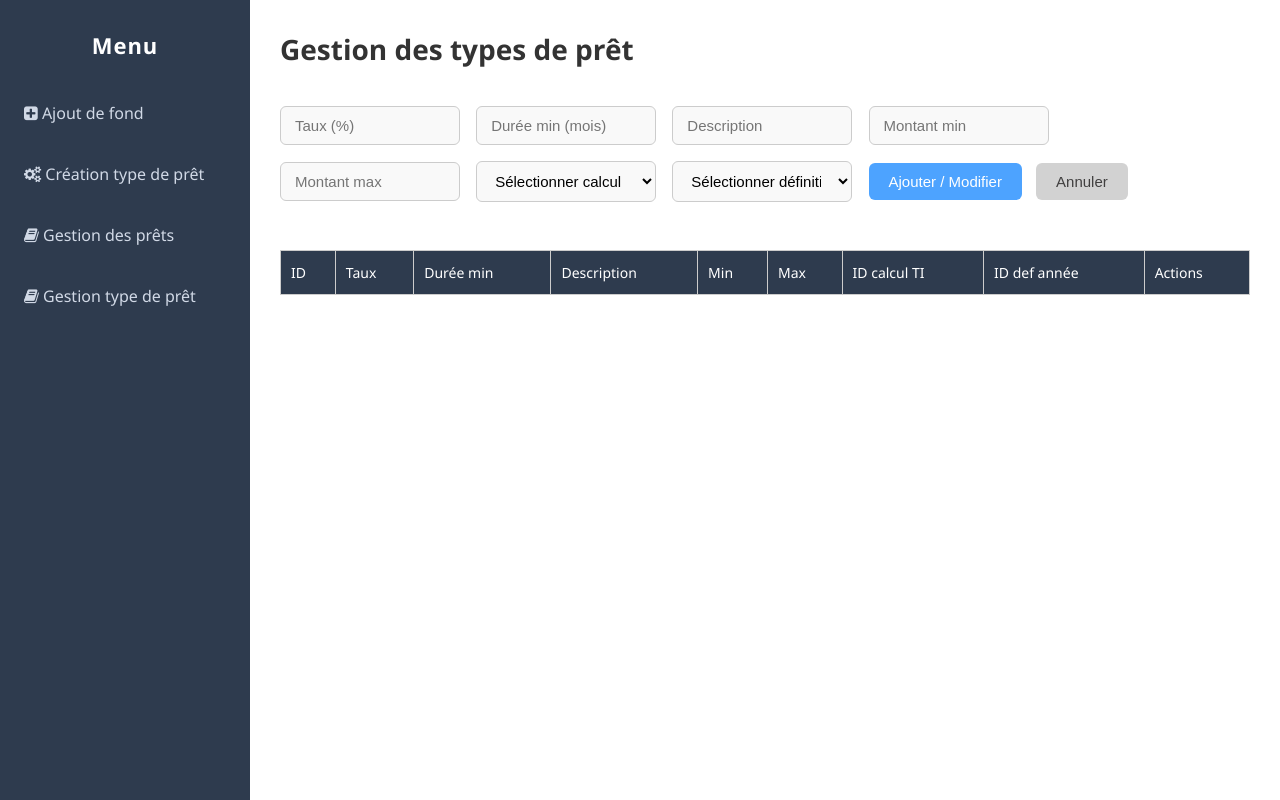
After one commit to sarobidyBryan/examFinalS4, a PHP site: page /type-pret.php in a window 1280 px wide. The commit adds this page. Run offline with PHP 8.4, Linux system fonts and the light colour scheme; lists and menus that the app fills with data are empty.

Commit message:
feat : soigner design
Soigner design gestion type de prêt

```diff
--- a/inc/navigation.php
+++ b/inc/navigation.php
@@ -4,5 +4,6 @@
         <li><a href="ajout-fond.php"><i class="fa fa-plus-square"></i> Ajout de fond</a></li>
         <li><a href="creation_type_pret.php"><i class="fa fa-cogs"></i> Création type de prêt</a></li>
         <li><a href="gestion_pret.php"><i class="fa fa-book"></i> Gestion des prêts</a></li>
+        <li><a href="type-pret.php"><i class="fa fa-book"></i> Gestion type de prêt</a></li>
     </ul>
 </div>
--- a/sql/data.sql
+++ b/sql/data.sql
@@ -48,5 +48,5 @@ INSERT INTO ef_definition_annee (nombre_jours) VALUES
 
 
 INSERT INTO ef_calcul_taux_interet (description) VALUES
-('intérêt simple'),
-('intérêt composé');
+('interet simple'),
+('interet compose');
--- a/sql/script.sql
+++ b/sql/script.sql
@@ -1,4 +1,4 @@
-CREATE TABLE etablissement_financier;
+CREATE database etablissement_financier;
 USE etablissement_financier;
 
 -- 1. Client
--- /dev/null
+++ b/type-pret.php
@@ -0,0 +1,54 @@
+<!DOCTYPE html>
+<html lang="fr">
+
+<head>
+  <meta charset="UTF-8">
+  <title>Gestion des types de prêt</title>
+  <link rel="stylesheet" href="ws/assets/css/typePret.css">
+  <?php include('inc/head.php') ?>
+</head>
+
+<body>
+  <?php include('inc/navigation.php') ?>
+  <div class="main-content">
+
+    <h1>Gestion des types de prêt</h1>
+
+    <div>
+      <input type="number" id="taux" placeholder="Taux (%)" step="0.01">
+      <input type="number" id="duree_min" placeholder="Durée min (mois)">
+      <input type="text" id="description" placeholder="Description">
+      <input type="number" id="pret_min" placeholder="Montant min">
+      <input type="number" id="pret_max" placeholder="Montant max">
+      <select id="id_calcul_ti">
+        <option value="">Sélectionner calcul taux intérêt</option>
+      </select>
+      <select id="id_def_annee">
+        <option value="">Sélectionner définition année</option>
+      </select>
+      <button onclick="ajouterOuModifier()">Ajouter / Modifier</button>
+      <button onclick="resetForm()" id="reset-btn">Annuler</button>
+    </div>
+
+    <table id="table-type-pret">
+      <thead>
+        <tr>
+          <th>ID</th>
+          <th>Taux</th>
+          <th>Durée min</th>
+          <th>Description</th>
+          <th>Min</th>
+          <th>Max</th>
+          <th>ID calcul TI</th>
+          <th>ID def année</th>
+          <th>Actions</th>
+        </tr>
+      </thead>
+      <tbody></tbody>
+    </table>
+  </div>
+  <script src="ws/assets/js/base.js"></script>
+  <script src="ws/assets/js/typePret.js"></script>
+</body>
+
+</html>
--- /dev/null
+++ b/ws/assets/css/typePret.css
@@ -0,0 +1,91 @@
+.main-content {
+    padding: 40px;
+    background-color: #ffffff;
+    color: #333;
+    font-family: "Segoe UI", sans-serif;
+    min-height: 100vh;
+}
+
+.main-content h1 {
+    font-size: 26px;
+    margin-bottom: 30px;
+    color: #2e3b4e;
+}
+
+/* Formulaire */
+.main-content input,
+.main-content select {
+    display: inline-block;
+    padding: 10px 14px;
+    margin: 8px 12px 8px 0;
+    font-size: 15px;
+    border: 1px solid #ccc;
+    border-radius: 6px;
+    background-color: #f9f9f9;
+    transition: border-color 0.3s ease;
+    width: 180px;
+}
+
+.main-content input:focus,
+.main-content select:focus {
+    border-color: #4da3ff;
+    outline: none;
+    background-color: #fff;
+}
+
+.main-content button {
+    padding: 10px 20px;
+    margin: 10px 10px 20px 0;
+    font-size: 15px;
+    background-color: #4da3ff;
+    color: #fff;
+    border: none;
+    border-radius: 6px;
+    cursor: pointer;
+    transition: background-color 0.3s ease;
+}
+
+.main-content button:hover {
+    background-color: #357ec7;
+}
+
+/* Tableau */
+#table-type-pret {
+    width: 100%;
+    border-collapse: collapse;
+    margin-top: 30px;
+    font-size: 14px;
+}
+
+#table-type-pret th,
+#table-type-pret td {
+    border: 1px solid #ccc;
+    padding: 12px 10px;
+    text-align: left;
+}
+
+#table-type-pret th {
+    background-color: #2e3b4e;
+    color: #fff;
+    font-weight: normal;
+}
+
+#table-type-pret tr:nth-child(even) {
+    background-color: #f5f5f5;
+}
+
+#table-type-pret tr:hover {
+    background-color: #e0f0ff;
+}
+
+.main-content a:hover {
+    text-decoration: underline;
+}
+#reset-btn{
+    background-color: #d2d2d2;
+    color: rgb(64, 63, 63);
+    border: none;
+    border-radius: 6px;
+    cursor: pointer;
+    transition: background-color 0.3s ease;
+}
--- a/ws/assets/js/base.js
+++ b/ws/assets/js/base.js
@@ -1,4 +1,4 @@
-const apiBase = "http://localhost/L2/examFinalS4/ws";
+const apiBase = "http://localhost:90/examFinalS4/ws";
 
 function ajax(method, url, data, callback) {
   const xhr = new XMLHttpRequest();
--- /dev/null
+++ b/ws/assets/js/typePret.js
@@ -0,0 +1,101 @@
+function chargerSelects() {
+    ajax("GET", "/calcul_taux_interet", null, (data) => {
+        const select = document.getElementById("id_calcul_ti");
+        let options = '<option value="">Sélectionner calcul taux intérêt</option>';
+        data.forEach(item => {
+            options += `<option value="${item.id_calcul_ti}">${item.description}</option>`;
+        });
+        select.innerHTML = options;
+    });
+    ajax("GET", "/definition_annee", null, (data) => {
+        const select = document.getElementById("id_def_annee");
+        let options = '<option value="">Sélectionner définition année</option>';
+        data.forEach(item => {
+            options += `<option value="${item.id_def_annee}">${item.nombre_jours} jours</option>`;
+        });
+        select.innerHTML = options;
+    });
+}
+
+function chargerTypePret() {
+    ajax("GET", "/type_pret", null, (data) => {
+        const tbody = document.querySelector("#table-type-pret tbody");
+        tbody.innerHTML = "";
+        data.forEach(t => {
+            const tr = document.createElement("tr");
+            tr.innerHTML = `
+            <td>${t.id_type_pret}</td>
+            <td>${t.taux}</td>
+            <td>${t.duree_min}</td>
+            <td>${t.description}</td>
+            <td>${t.pret_min}</td>
+            <td>${t.pret_max}</td>
+            <td>${t.id_calcul_ti}</td>
+            <td>${t.id_def_annee}</td>
+            <td>
+              <button onclick='remplirFormulaire(${JSON.stringify(t)})'>✏️</button>
+              <button onclick='supprimerTypePret(${t.id_type_pret})'>🗑️</button>
+            </td>
+          `;
+            tbody.appendChild(tr);
+        });
+    });
+}
+
+function ajouterOuModifier() {
+    const id = window.currentTypePretId || "";
+    const taux = document.getElementById("taux").value;
+    const duree_min = document.getElementById("duree_min").value;
+    const description = document.getElementById("description").value;
+    const pret_min = document.getElementById("pret_min").value;
+    const pret_max = document.getElementById("pret_max").value;
+    const id_calcul_ti = document.getElementById("id_calcul_ti").value;
+    const id_def_annee = document.getElementById("id_def_annee").value;
+
+    const data = `taux=${encodeURIComponent(taux)}&duree_min=${encodeURIComponent(duree_min)}&description=${encodeURIComponent(description)}&pret_min=${encodeURIComponent(pret_min)}&pret_max=${encodeURIComponent(pret_max)}&id_calcul_ti=${encodeURIComponent(id_calcul_ti)}&id_def_annee=${encodeURIComponent(id_def_annee)}`;
+
+    if (id) {
+        ajax("PUT", `/type_pret/${id}`, data, () => {
+            resetForm();
+            chargerTypePret();
+        });
+    } else {
+        ajax("POST", "/type_pret", data, () => {
+            resetForm();
+            chargerTypePret();
+        });
+    }
+}
+
+function remplirFormulaire(t) {
+    window.currentTypePretId = t.id_type_pret;
+    document.getElementById("taux").value = t.taux;
+    document.getElementById("duree_min").value = t.duree_min;
+    document.getElementById("description").value = t.description;
+    document.getElementById("pret_min").value = t.pret_min;
+    document.getElementById("pret_max").value = t.pret_max;
+    document.getElementById("id_calcul_ti").value = t.id_calcul_ti;
+    document.getElementById("id_def_annee").value = t.id_def_annee;
+}
+
+function supprimerTypePret(id) {
+    if (confirm("Supprimer ce type de prêt ?")) {
+        ajax("DELETE", `/type_pret/${id}`, null, () => {
+            chargerTypePret();
+        });
+    }
+}
+
+function resetForm() {
+    window.currentTypePretId = "";
+    document.getElementById("taux").value = "";
+    document.getElementById("duree_min").value = "";
+    document.getElementById("description").value = "";
+    document.getElementById("pret_min").value = "";
+    document.getElementById("pret_max").value = "";
+    document.getElementById("id_calcul_ti").value = "";
+    document.getElementById("id_def_annee").value = "";
+}
+
+chargerTypePret();
+chargerSelects();
--- a/ws/db.php
+++ b/ws/db.php
@@ -6,7 +6,7 @@ function getDB() {
     $password = '';
 
     try {
-        return new PDO("mysql:host=$host:3306;dbname=$dbname;charset=utf8", $username, $password, [
+        return new PDO("mysql:host=$host:3307;dbname=$dbname;charset=utf8", $username, $password, [
             PDO::ATTR_ERRMODE => PDO::ERRMODE_EXCEPTION
         ]);
     } catch (PDOException $e) {
```
Also changed, not shown: TypePretView.php (deleted, +0 -165 lines), template.php (deleted, +0 -19 lines).
